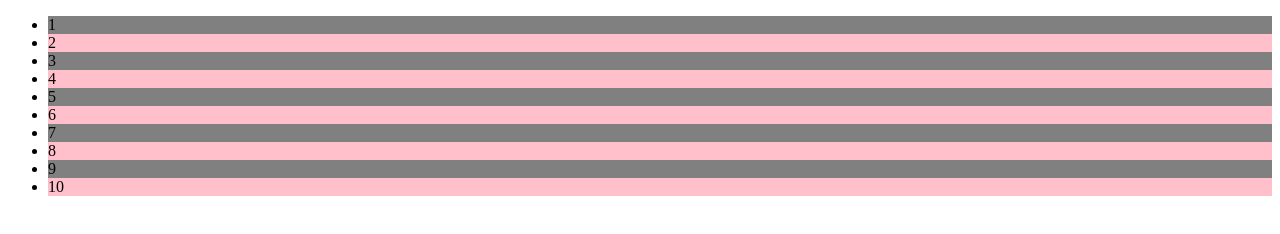
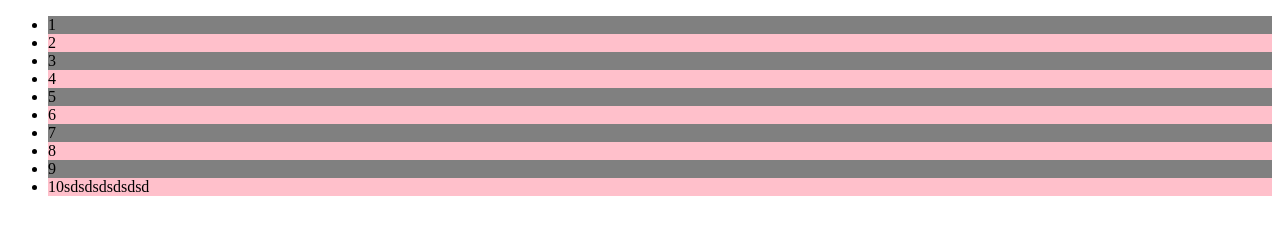
Before and after one commit to Darling-alt/H003, a website built with webpack: page src/index.html in a window 1280 px wide. Built offline with nearby package versions, Linux system fonts and the light colour scheme.

Commit message:
是的是的

```diff
--- a/src/index.html
+++ b/src/index.html
@@ -17,7 +17,8 @@
         <li>7</li>
         <li>8</li>
         <li>9</li>
-        <li>10</li>
+        <li>10sdsdsdsdsdsd</li>
+
     </ul>
 </body>
 </html>
```
